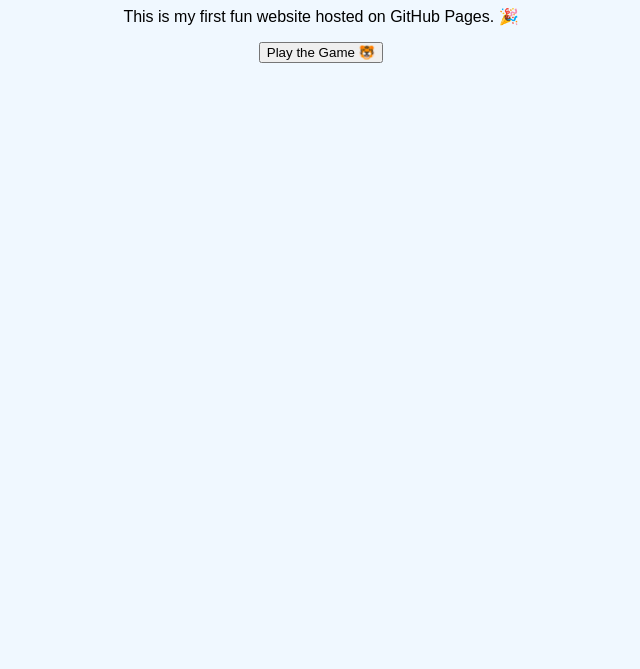
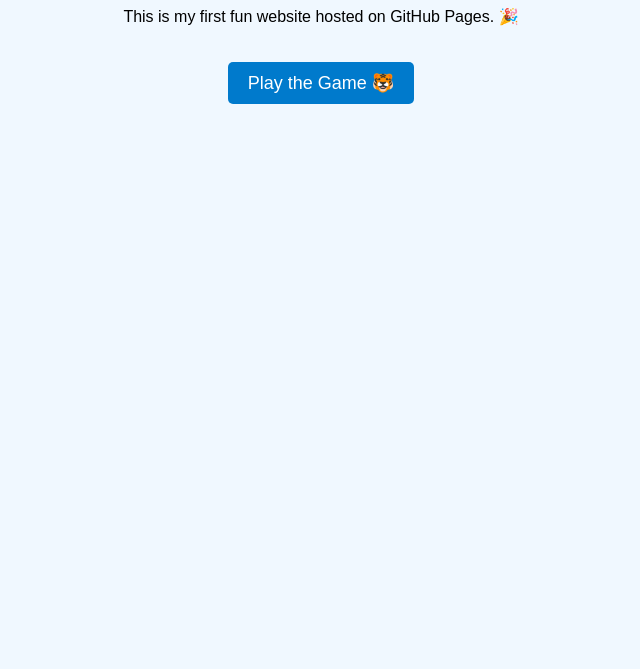
Before and after one commit to Khin-Nawarat/Khin-Nawarat.github.io, a plain HTML site: page index.html in a window 1280 px wide. Shown: the part 131-800 px from the top of the page, without its empty margins (319-959 px from the left). Drawn offline with Linux system fonts and the light colour scheme.

Commit message:
Update index.html

```diff
--- a/index.html
+++ b/index.html
@@ -12,6 +12,19 @@
     h1 {
       color: #007acc;
     }
+    button {
+      font-size: 18px;
+      padding: 10px 20px;
+      margin-top: 20px;
+      cursor: pointer;
+      background-color: #007acc;
+      color: white;
+      border: none;
+      border-radius: 5px;
+    }
+    button:hover {
+      background-color: #005f99;
+    }
   </style>
 </head>
 <body>
```
